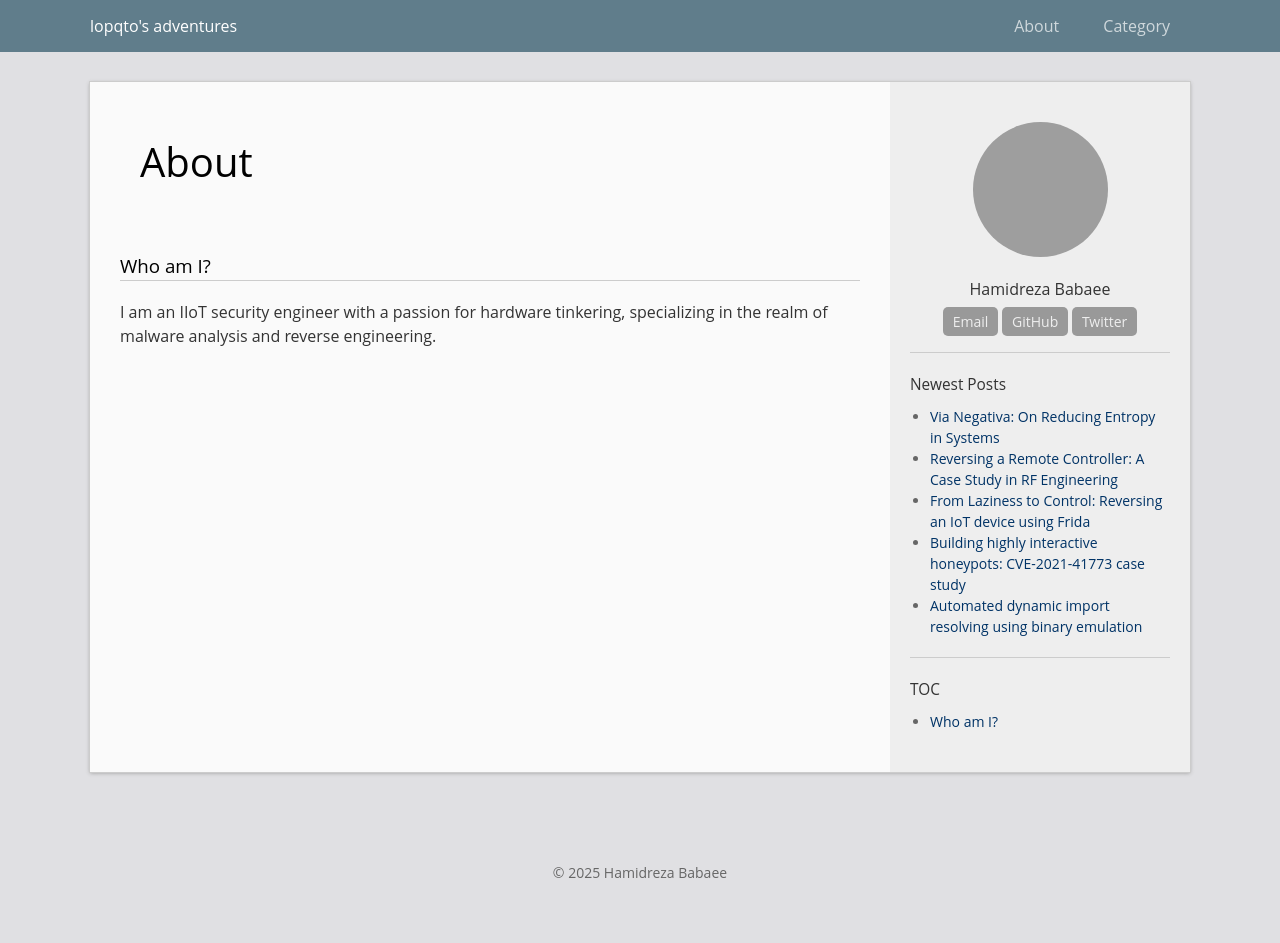
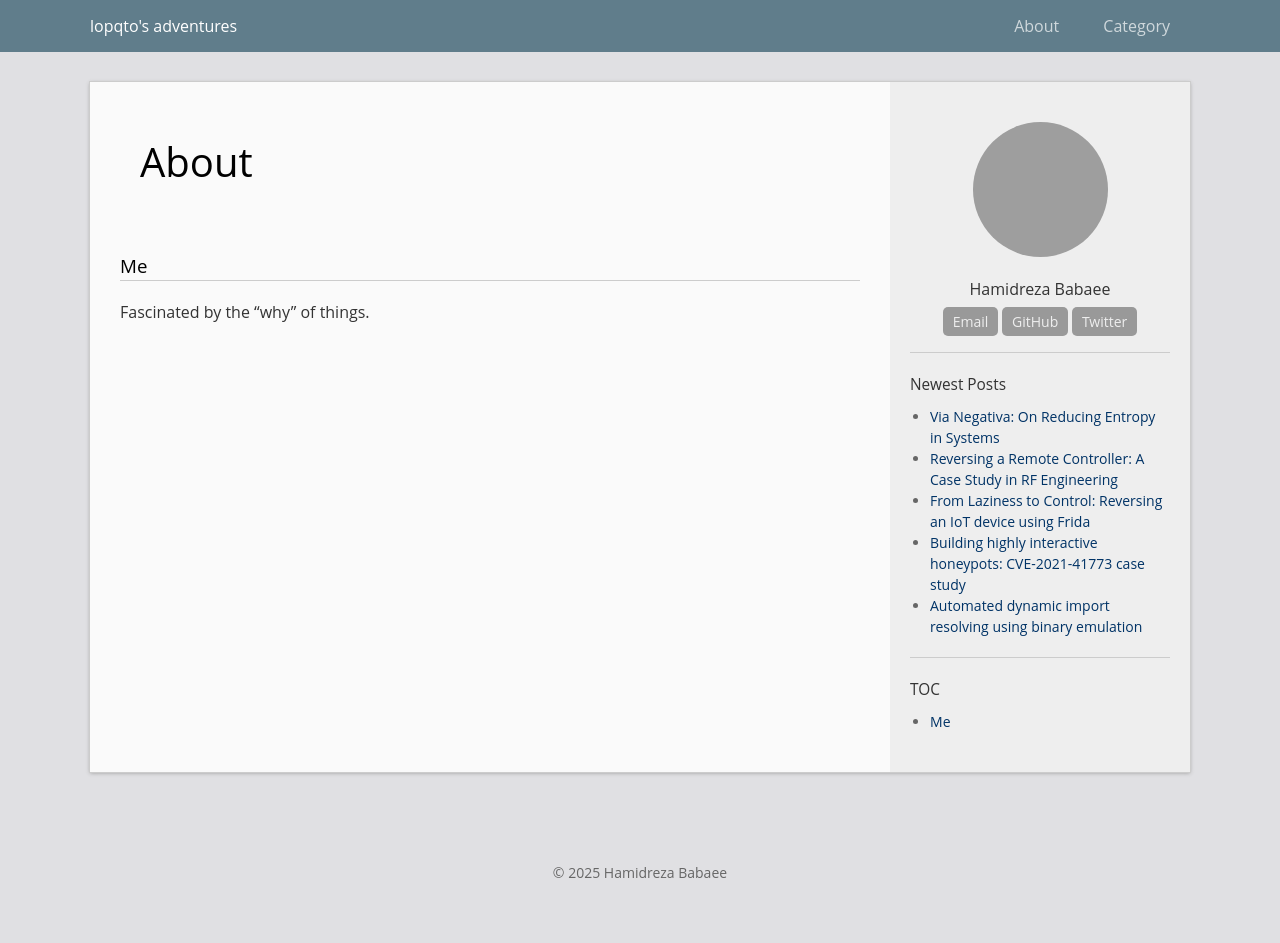
Before and after one commit to lopqto/lopqto.github.io, a Jekyll site: the page built from about.md, in a window 1280 px wide. Built offline with Jekyll 4.4.1, drawn with Linux system fonts in a browser that asks for light colours; grey boxes are pictures that could not be loaded.

Commit message:
Update the about me page

```diff
--- a/about.md
+++ b/about.md
@@ -4,6 +4,6 @@ title: About
 permalink: /about/
 ---
 
-### Who am I?
+### Me
 
-I am an IIoT security engineer with a passion for hardware tinkering, specializing in the realm of malware analysis and reverse engineering.
+Fascinated by the "why" of things.
```
Also changed, not shown: 2 other files.
